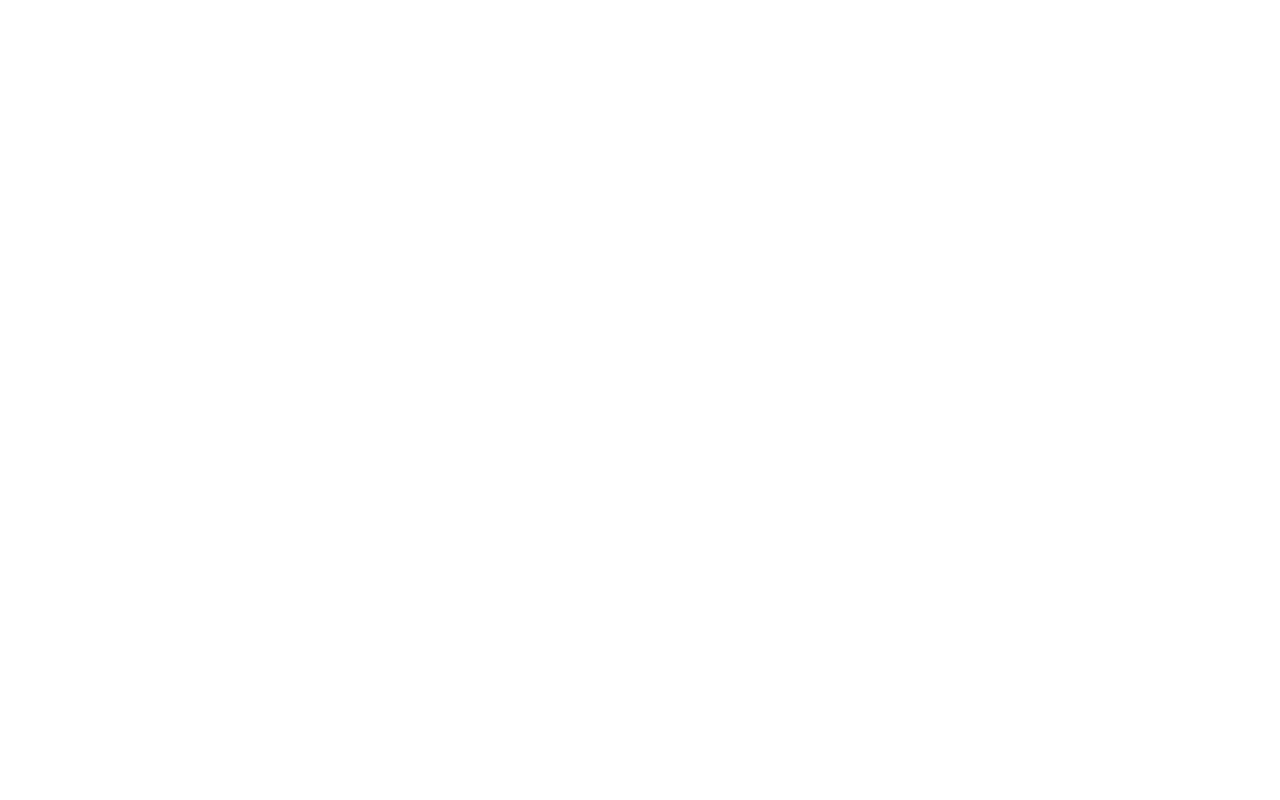
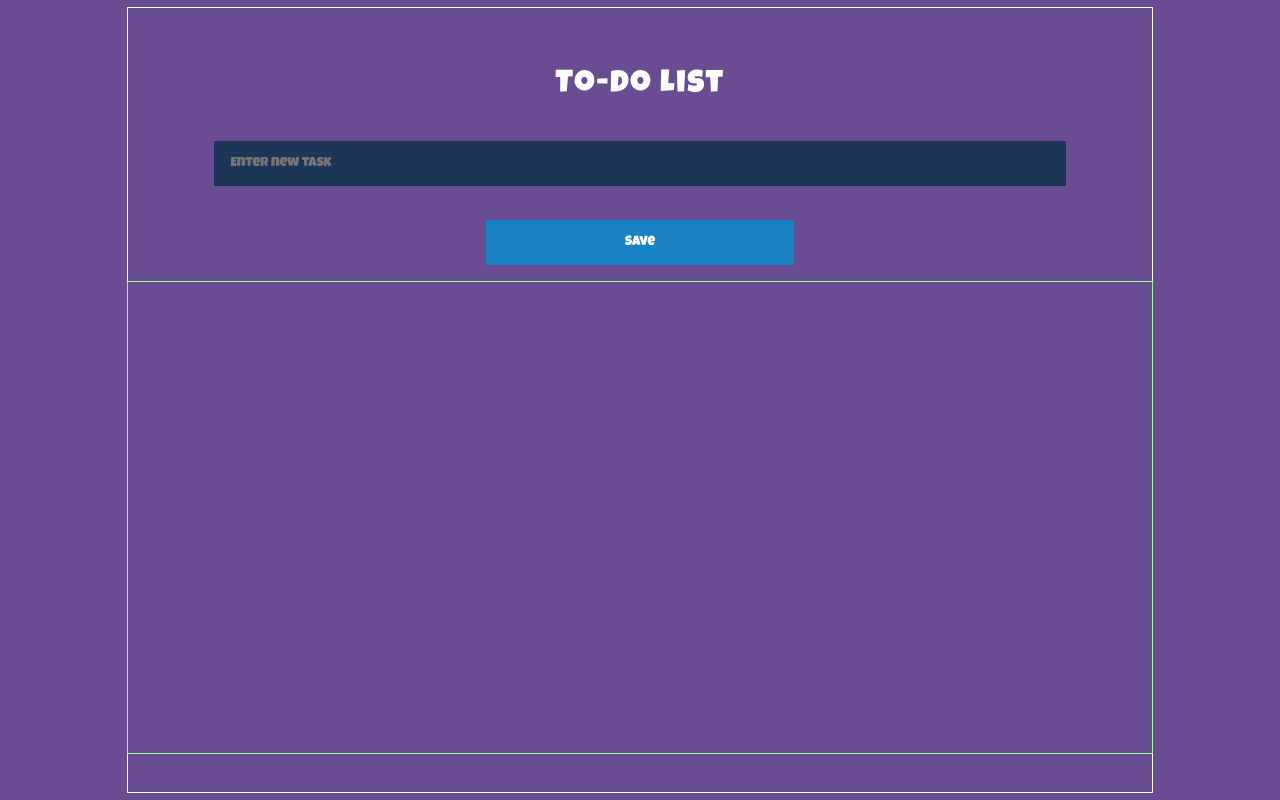
Before and after one commit to sathish0305/Todo-list, a website built with Vite: page index.html in a window 1280 px wide. Built offline with nearby package versions, Linux system fonts and the light colour scheme.

Commit message:
basic structure completed

```diff
--- a/index.html
+++ b/index.html
@@ -7,7 +7,16 @@
     <link rel="stylesheet" href="./style.css">
 </head>
 <body>
+    <main>
+        <div class="title">To-do List</div>
+        <div class="input">
+            <input class="textbox" type="text" name="" id="" placeholder="Enter new task">
+            <button class="save-btn">Save</button>
+        </div>
+        <section>
 
+        </section>
+    </main>
     <script type="module" src="./script.js"></script>
 </body>
 </html>
--- a/style.css
+++ b/style.css
@@ -5,11 +5,72 @@
     padding: 0;
     font-family: 'Luckiest Guy', cursive;
     --primary-color:#6A4C93;
-    --secondary-color:#1982C4;
-    --button-color: #1D3557;
+    --button-color:#1982C4;
+    --secondary-color: #1D3557;
     --card-color: #3A0CA3;
     --text-color:white;
     --not-started:#FF595E;
-    --in-progress:#FFCA3A;
     --completed:#8AC926;
 }
+
+body{
+    height: 100dvh;
+    background: var(--primary-color);
+}
+
+body,main,.title,.input,section{
+    display: flex;
+    align-items: center;
+    justify-content: center;
+}
+
+main{
+    height: 98%;
+    width: 80%;
+    border: 1px solid white;
+    color: white;
+    letter-spacing: 0.1rem;
+    flex-direction: column;
+}
+
+.title{
+    font-size: xx-large;
+    height: 10%;
+    width: 100%;
+}
+
+.input{
+    height: 20%;
+    width: 100%;
+    flex-wrap: wrap;
+}
+
+.input .textbox{
+    border: none;
+    padding: 1rem;
+    background: var(--secondary-color);
+    color: white;
+    width: 80%;
+}
+
+.save-btn{
+    width: 30%;
+    border: none;
+    padding: 1rem;
+    background-color: var(--button-color);
+    color: white;
+}
+
+section{
+    height: 60%;
+    width: 100%;
+    border:1px solid palegreen;
+}
+
+@media only screen and (max-width: 600px) {
+    main{
+        width: 90%;
+        height: 98%;
+        border: 1px solid white;
+    }
+}
```
